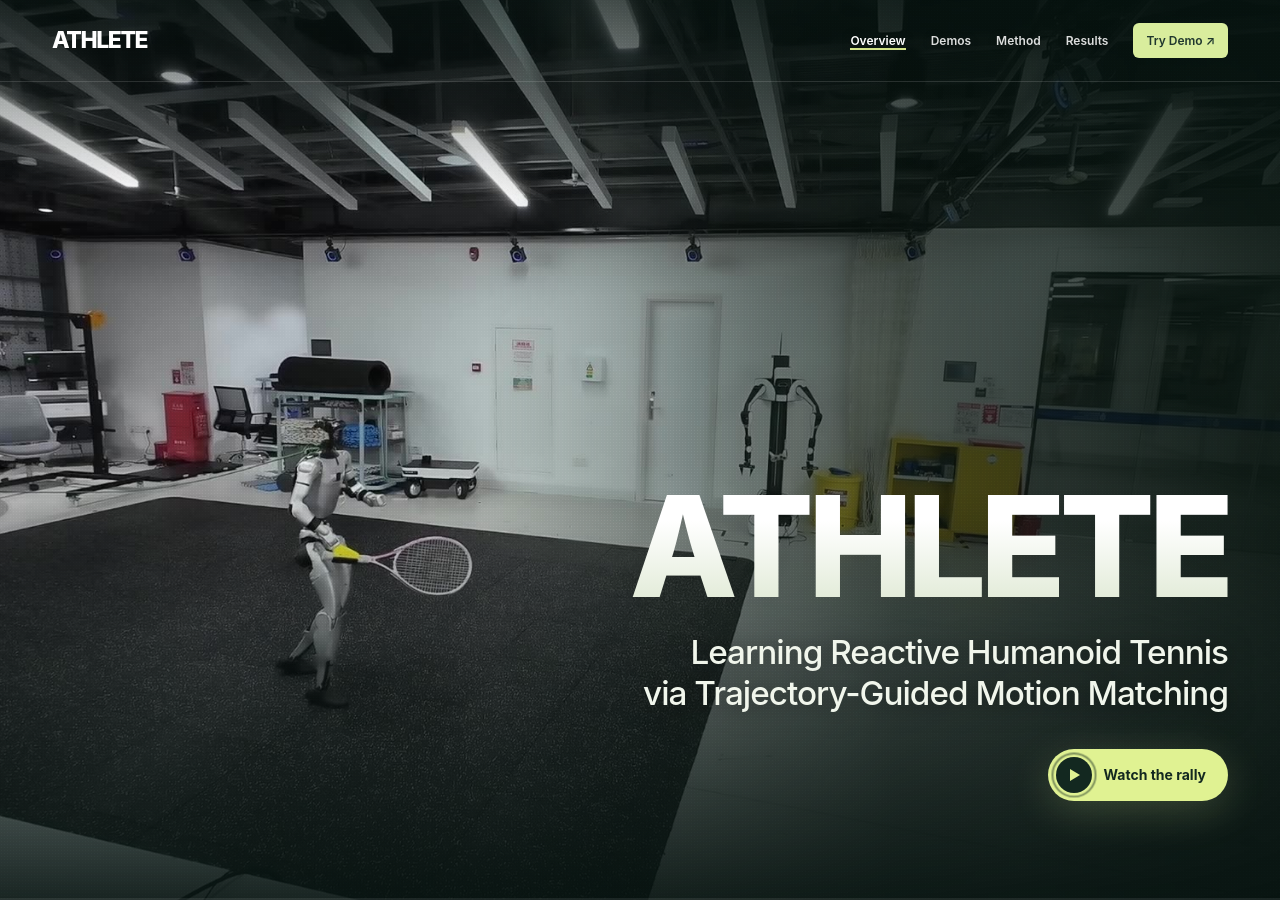
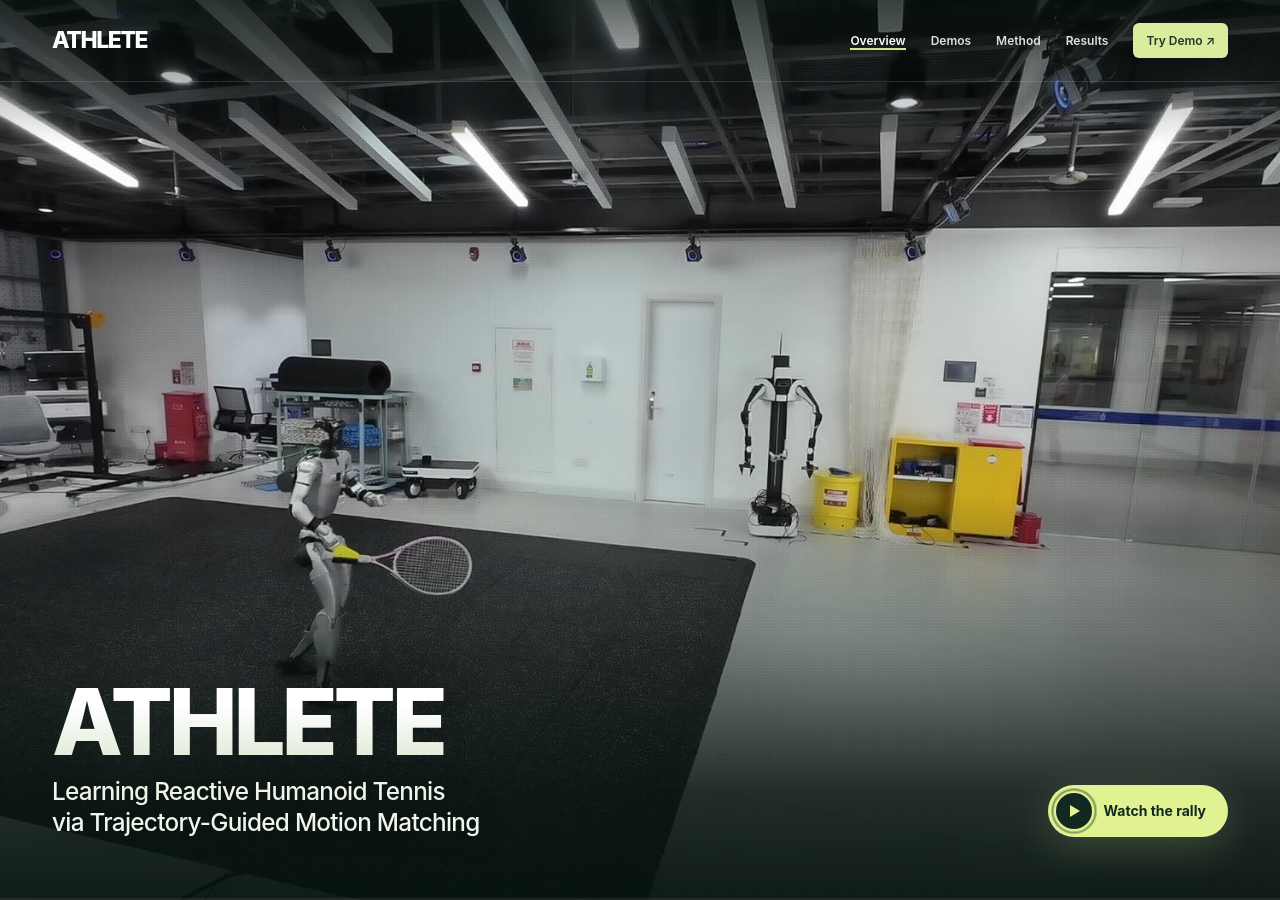
Before and after one commit to HazinTihoa/athlete.github.io, a Jekyll site: the page built from index.md, in a window 1280 px wide and 900 px high. Built offline with Jekyll 4.4.1, drawn with Linux system fonts in a browser that asks for light colours; a script that is not in the unit is left out.

Commit message:
Move the hero title to a bottom band so the background video stays visible
Co-Authored-By: Claude Opus 5.5 <noreply@anthropic.com>

```diff
--- a/_includes/project-hero.html
+++ b/_includes/project-hero.html
@@ -3,8 +3,7 @@
 <video hidden aria-hidden="true" id="hero-video" class="hero-video" poster="./assets/video/hero-rally-poster.jpg" data-video-src="./assets/video/hero-rally-1080.mp4" data-video-src-small="./assets/video/hero-rally-720.mp4" muted loop playsinline preload="none"></video>
 <div class="hero-shade" aria-hidden="true"></div>
 <div class="hero-grain" aria-hidden="true"></div>
-<div class="hero-copy"><h1 id="project-title"><span class="hero-word hero-reveal">ATHLETE</span><span class="hero-sub hero-reveal">Learning Reactive Humanoid Tennis <br>via Trajectory-Guided Motion Matching</span></h1><div class="hero-cta hero-reveal"><button type="button" class="hero-watch" data-film-open aria-haspopup="dialog"><span class="hero-watch-icon" aria-hidden="true"></span>Watch the rally</button></div></div>
-<button id="hero-video-toggle" class="hero-toggle" type="button" aria-controls="hero-video" aria-label="Pause background video" hidden></button>
+<div class="hero-copy"><h1 id="project-title"><span class="hero-word hero-reveal">ATHLETE</span><span class="hero-sub hero-reveal">Learning Reactive Humanoid Tennis <br>via Trajectory-Guided Motion Matching</span></h1><div class="hero-cta hero-reveal"><button type="button" class="hero-watch" data-film-open aria-haspopup="dialog"><span class="hero-watch-icon" aria-hidden="true"></span>Watch the rally</button><button id="hero-video-toggle" class="hero-toggle" type="button" aria-controls="hero-video" aria-label="Pause background video" hidden></button></div></div>
 <div class="hero-progress" aria-hidden="true"><span></span></div>
 </section>
 <dialog class="film-dialog" id="film-dialog" aria-label="Real-world human–robot rally video">
--- a/_layouts/project.html
+++ b/_layouts/project.html
@@ -1,5 +1,5 @@
 <!doctype html>
-<html lang="en"><head><meta charset="utf-8"><meta name="viewport" content="width=device-width,initial-scale=1"><title>ATHLETE · Reactive Humanoid Tennis</title><meta name="description" content="Learning reactive humanoid tennis from generic locomotion data and ordinary tennis videos through trajectory-guided motion matching and teacher–student learning."><meta name="theme-color" content="#182c27"><link rel="icon" href="data:,"><link rel="stylesheet" href="./assets/project.css?v=hero-3"><link rel="stylesheet" href="./assets/home-demo.css?v=auto-2"><script defer src="./assets/home-demo.js?v=auto-2"></script><link rel="stylesheet" href="./assets/hero.css?v=hero-3"><script defer src="./assets/hero.js?v=hero-3"></script></head>
+<html lang="en"><head><meta charset="utf-8"><meta name="viewport" content="width=device-width,initial-scale=1"><title>ATHLETE · Reactive Humanoid Tennis</title><meta name="description" content="Learning reactive humanoid tennis from generic locomotion data and ordinary tennis videos through trajectory-guided motion matching and teacher–student learning."><meta name="theme-color" content="#182c27"><link rel="icon" href="data:,"><link rel="stylesheet" href="./assets/project.css?v=hero-3"><link rel="stylesheet" href="./assets/home-demo.css?v=auto-2"><script defer src="./assets/home-demo.js?v=auto-2"></script><link rel="stylesheet" href="./assets/hero.css?v=hero-5"><script defer src="./assets/hero.js?v=hero-3"></script></head>
 <body><a class="skip-link" href="#content">Skip to content</a><header class="site-header"><a class="wordmark" href="#project-title">ATHLETE</a><nav aria-label="Project navigation"><a href="#overview">Overview</a><a href="#demonstrations">Demos</a><a href="#method">Method</a><a href="#results">Results</a><a class="nav-demo" href="#interactive-demo">Try Demo ↗</a></nav></header>
 {% include project-hero.html %}
 <main id="content" class="main-content">{{ content }}</main><footer class="site-footer"><a class="wordmark" href="#project-title">ATHLETE</a><p>Learning Reactive Humanoid Tennis via Trajectory-Guided Motion Matching</p><span>Anonymous project page</span></footer></body></html>
--- a/assets/hero.css
+++ b/assets/hero.css
@@ -97,3 +97,18 @@ body.film-open{overflow:hidden}
 .hero-toggle:before{content:"";width:10px;height:12px;border-left:3px solid #fff;border-right:3px solid #fff;box-sizing:border-box}
 .hero-toggle.is-paused:before{width:0;height:0;border-style:solid;border-width:6px 0 6px 10px;border-color:transparent transparent transparent #fff;margin-left:3px}
 @media(max-width:700px){.hero-cinematic .hero-copy{padding-bottom:72px}.hero-toggle{right:20px;bottom:20px}}
+
+/* Title band at the bottom so the background rally stays visible */
+.hero-cinematic .hero-copy{flex-direction:row;flex-wrap:wrap;align-items:flex-end;justify-content:space-between;text-align:left;gap:20px 48px;padding-top:0;padding-bottom:clamp(40px,7vh,72px)}
+.hero-cinematic .hero-word{font-size:clamp(56px,7.2vw,108px)}
+.hero-cinematic .hero-copy h1 .hero-sub{margin:12px 0 0;max-width:none;font-size:clamp(18px,1.9vw,27px)}
+.hero-cinematic .hero-cta{margin-top:0;justify-content:flex-start}
+.hero-cinematic .hero-shade{background:linear-gradient(180deg,#06120fa6 0%,#06120f00 16%,#06120f00 55%,#06120fd9 88%,#06120ff2 100%)}
+@media(max-width:700px){
+.hero-cinematic .hero-copy{flex-direction:column;align-items:flex-start;gap:22px;padding-bottom:84px}
+.hero-cinematic .hero-word{font-size:clamp(52px,15vw,80px)}
+.hero-cinematic .hero-copy h1 .hero-sub{font-size:clamp(18px,5vw,24px)}
+.hero-cinematic .hero-shade{background:linear-gradient(180deg,#06120fa6 0%,#06120f00 18%,#06120f00 48%,#06120fe6 86%)}
+}
+.hero-cinematic .hero-cta{align-items:center;gap:14px}
+.hero-cinematic .hero-cta .hero-toggle{position:static}
--- a/index.html
+++ b/index.html
@@ -1,13 +1,12 @@
 <!doctype html>
-<html lang="en"><head><meta charset="utf-8"><meta name="viewport" content="width=device-width,initial-scale=1"><title>ATHLETE · Reactive Humanoid Tennis</title><meta name="description" content="Learning reactive humanoid tennis from generic locomotion data and ordinary tennis videos through trajectory-guided motion matching and teacher–student learning."><meta name="theme-color" content="#182c27"><link rel="icon" href="data:,"><link rel="stylesheet" href="./assets/project.css?v=hero-3"><link rel="stylesheet" href="./assets/home-demo.css?v=auto-2"><script defer src="./assets/home-demo.js?v=auto-2"></script><link rel="stylesheet" href="./assets/hero.css?v=hero-3"><script defer src="./assets/hero.js?v=hero-3"></script></head>
+<html lang="en"><head><meta charset="utf-8"><meta name="viewport" content="width=device-width,initial-scale=1"><title>ATHLETE · Reactive Humanoid Tennis</title><meta name="description" content="Learning reactive humanoid tennis from generic locomotion data and ordinary tennis videos through trajectory-guided motion matching and teacher–student learning."><meta name="theme-color" content="#182c27"><link rel="icon" href="data:,"><link rel="stylesheet" href="./assets/project.css?v=hero-3"><link rel="stylesheet" href="./assets/home-demo.css?v=auto-2"><script defer src="./assets/home-demo.js?v=auto-2"></script><link rel="stylesheet" href="./assets/hero.css?v=hero-5"><script defer src="./assets/hero.js?v=hero-3"></script></head>
 <body><a class="skip-link" href="#content">Skip to content</a><header class="site-header"><a class="wordmark" href="#project-title">ATHLETE</a><nav aria-label="Project navigation"><a href="#overview">Overview</a><a href="#demonstrations">Demos</a><a href="#method">Method</a><a href="#results">Results</a><a class="nav-demo" href="#interactive-demo">Try Demo ↗</a></nav></header>
 <section class="hero hero-cinematic" aria-labelledby="project-title" data-video-slot="hero-background">
 <img class="hero-poster" src="./assets/video/hero-rally-poster.jpg" alt="A Unitree G1 humanoid holding a tennis racket during a real-world rally" fetchpriority="high">
 <video hidden aria-hidden="true" id="hero-video" class="hero-video" poster="./assets/video/hero-rally-poster.jpg" data-video-src="./assets/video/hero-rally-1080.mp4" data-video-src-small="./assets/video/hero-rally-720.mp4" muted loop playsinline preload="none"></video>
 <div class="hero-shade" aria-hidden="true"></div>
 <div class="hero-grain" aria-hidden="true"></div>
-<div class="hero-copy"><h1 id="project-title"><span class="hero-word hero-reveal">ATHLETE</span><span class="hero-sub hero-reveal">Learning Reactive Humanoid Tennis <br>via Trajectory-Guided Motion Matching</span></h1><div class="hero-cta hero-reveal"><button type="button" class="hero-watch" data-film-open aria-haspopup="dialog"><span class="hero-watch-icon" aria-hidden="true"></span>Watch the rally</button></div></div>
-<button id="hero-video-toggle" class="hero-toggle" type="button" aria-controls="hero-video" aria-label="Pause background video" hidden></button>
+<div class="hero-copy"><h1 id="project-title"><span class="hero-word hero-reveal">ATHLETE</span><span class="hero-sub hero-reveal">Learning Reactive Humanoid Tennis <br>via Trajectory-Guided Motion Matching</span></h1><div class="hero-cta hero-reveal"><button type="button" class="hero-watch" data-film-open aria-haspopup="dialog"><span class="hero-watch-icon" aria-hidden="true"></span>Watch the rally</button><button id="hero-video-toggle" class="hero-toggle" type="button" aria-controls="hero-video" aria-label="Pause background video" hidden></button></div></div>
 <div class="hero-progress" aria-hidden="true"><span></span></div>
 </section>
 <dialog class="film-dialog" id="film-dialog" aria-label="Real-world human–robot rally video">
```
